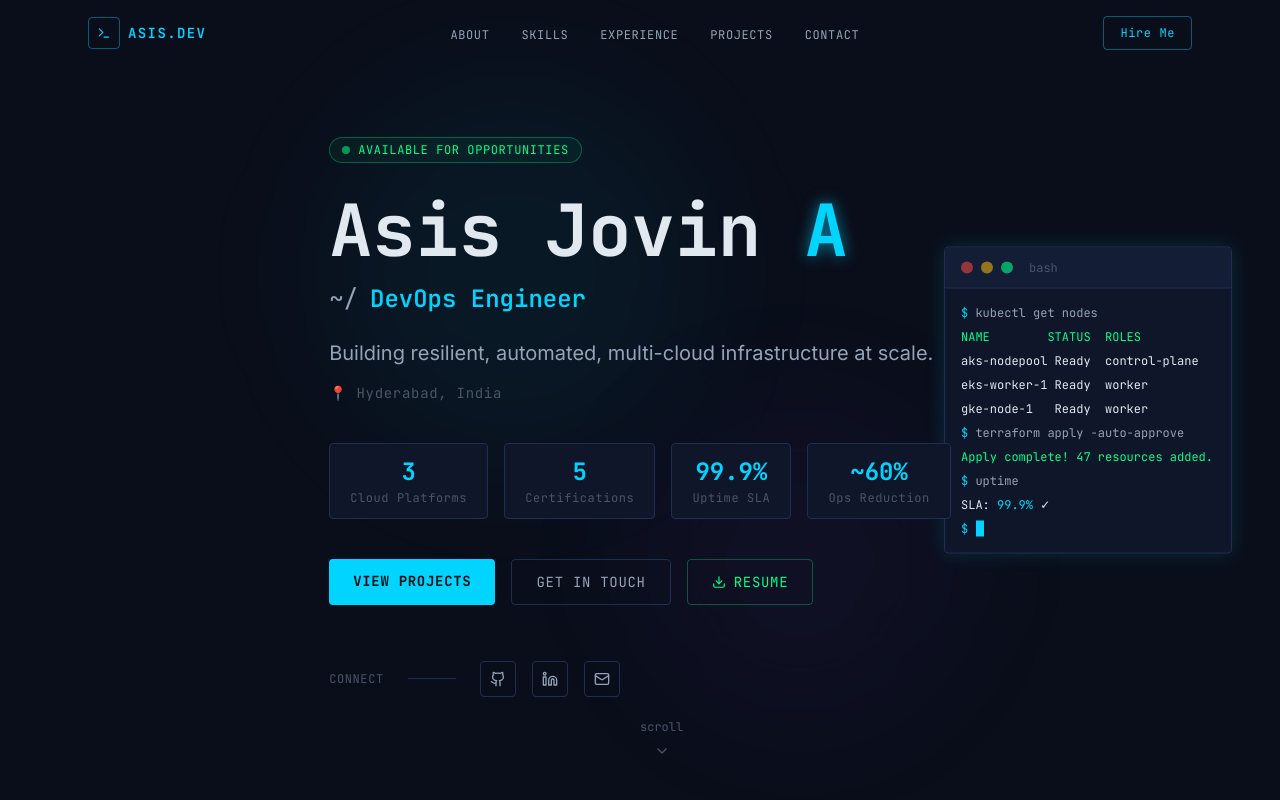
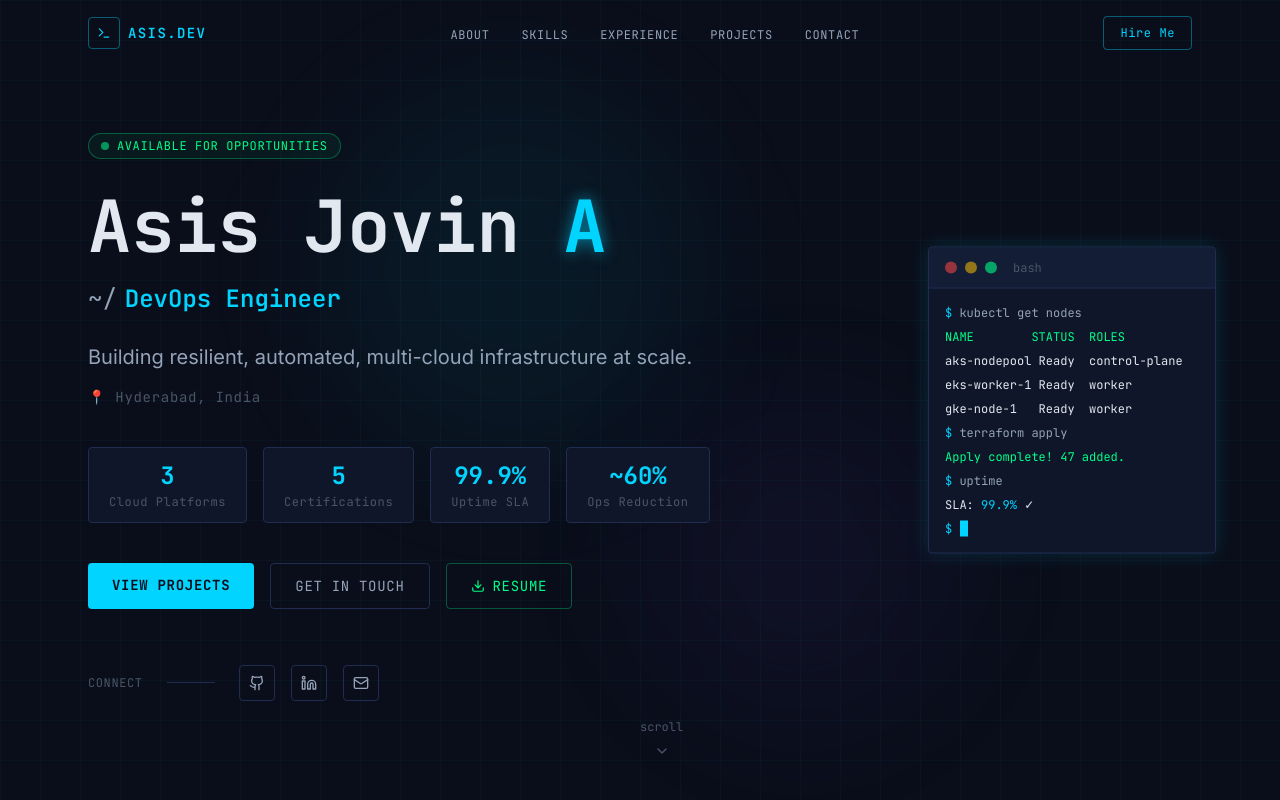
Before and after one commit to asis2003/portfolio, a React (Vite) app: page / in a window 1280 px wide. Shown: the top 800 px of the page. Built offline with nearby package versions, Linux system fonts and the light colour scheme.

Commit message:
fix typewriter and terminal alignment

```diff
--- a/src/components/Hero.jsx
+++ b/src/components/Hero.jsx
@@ -1,5 +1,5 @@
 import { useEffect, useState } from 'react';
-import { Github, Linkedin, Mail, Phone, ChevronDown, Download } from 'lucide-react';
+import { Github, Linkedin, Mail, ChevronDown, Download } from 'lucide-react';
 import { personal } from '../data';
 
 const roles = [
@@ -23,14 +23,14 @@ export default function Hero() {
       timeout = setTimeout(() => {
         setDisplayed(current.slice(0, charIdx + 1));
         setCharIdx(c => c + 1);
-      }, 80);
+      }, 100);
     } else if (!deleting && charIdx === current.length) {
       timeout = setTimeout(() => setDeleting(true), 2000);
     } else if (deleting && charIdx > 0) {
       timeout = setTimeout(() => {
         setDisplayed(current.slice(0, charIdx - 1));
         setCharIdx(c => c - 1);
-      }, 40);
+      }, 50);
     } else if (deleting && charIdx === 0) {
       setDeleting(false);
       setRoleIdx(i => (i + 1) % roles.length);
@@ -41,14 +41,14 @@ export default function Hero() {
   return (
     <section
       id="hero"
-      className="relative min-h-screen flex flex-col justify-center bg-grid overflow-hidden"
-      style={{ background: 'var(--bg)' }}
+      className="relative min-h-screen flex flex-col justify-center overflow-hidden bg-[#0a0e1a] bg-grid"
     >
       {/* Ambient glow blobs */}
       <div className="absolute top-20 left-1/4 w-96 h-96 bg-[#00d4ff]/5 rounded-full blur-3xl pointer-events-none" />
       <div className="absolute bottom-20 right-1/4 w-80 h-80 bg-[#7c3aed]/5 rounded-full blur-3xl pointer-events-none" />
 
-      <div className="max-w-6xl mx-auto px-6 py-24 pt-32 relative z-10">
+      <div className="max-w-6xl mx-auto px-6 py-24 pt-32 w-full relative z-10">
+        <div className="max-w-2xl">
           {/* Status badge */}
           <div className="inline-flex items-center gap-2 px-3 py-1 rounded-full border border-[#00ff88]/30 bg-[#00ff88]/5 mb-8">
             <span className="w-2 h-2 rounded-full bg-[#00ff88] animate-pulse" />
@@ -61,12 +61,12 @@ export default function Hero() {
           </h1>
 
           {/* Typewriter role */}
-        <div className="flex items-center gap-3 mb-6">
+          <div className="flex items-center gap-2 mb-6 h-10">
             <span className="font-mono text-xl md:text-2xl text-[#94a3b8]">~/</span>
-          <span className="font-mono text-xl md:text-2xl text-[#00d4ff] font-semibold">
+            <span className="font-mono text-xl md:text-2xl text-[#00d4ff] font-semibold min-w-0">
               {displayed}
             </span>
-          <span className="w-0.5 h-7 bg-[#00d4ff] animate-blink" />
+            <span className="w-0.5 h-7 bg-[#00d4ff] animate-blink shrink-0" />
           </div>
 
           {/* Tagline */}
@@ -120,7 +120,7 @@ export default function Hero() {
           {/* Social links */}
           <div className="flex items-center gap-6">
             <span className="font-mono text-xs text-[#4a5568] tracking-wider">CONNECT</span>
-          <div className="h-px flex-1 max-w-12 bg-[#1e2d50]" />
+            <div className="h-px w-12 bg-[#1e2d50]" />
             <div className="flex gap-4">
               <a href={personal.github} target="_blank" rel="noreferrer"
                 className="w-9 h-9 flex items-center justify-center rounded border border-[#1e2d50] hover:border-[#00d4ff] hover:text-[#00d4ff] text-[#94a3b8] transition-all">
@@ -137,9 +137,10 @@ export default function Hero() {
             </div>
           </div>
         </div>
+      </div>
 
-      {/* Terminal block floating right (desktop) */}
-      <div className="hidden lg:block absolute right-12 top-1/2 -translate-y-1/2 w-72 rounded border border-[#1e2d50] bg-[#0f1629] overflow-hidden glow-cyan">
+      {/* Terminal block — only on XL screens, absolutely positioned */}
+      <div className="hidden xl:block absolute right-16 top-1/2 -translate-y-1/2 w-72 rounded border border-[#1e2d50] bg-[#0f1629] overflow-hidden glow-cyan">
         <div className="flex items-center gap-2 px-4 py-3 bg-[#131d35] border-b border-[#1e2d50]">
           <span className="w-3 h-3 rounded-full bg-red-500/60" />
           <span className="w-3 h-3 rounded-full bg-yellow-500/60" />
@@ -152,8 +153,8 @@ export default function Hero() {
           <div className="text-[#e2e8f0]">aks-nodepool&nbsp;Ready&nbsp;&nbsp;control-plane</div>
           <div className="text-[#e2e8f0]">eks-worker-1&nbsp;Ready&nbsp;&nbsp;worker</div>
           <div className="text-[#e2e8f0]">gke-node-1&nbsp;&nbsp;&nbsp;Ready&nbsp;&nbsp;worker</div>
-          <div className="mt-2"><span className="text-[#00d4ff]">$</span> <span className="text-[#94a3b8]">terraform apply -auto-approve</span></div>
-          <div className="text-[#00ff88]">Apply complete! 47 resources added.</div>
+          <div className="mt-2"><span className="text-[#00d4ff]">$</span> <span className="text-[#94a3b8]">terraform apply</span></div>
+          <div className="text-[#00ff88]">Apply complete! 47 added.</div>
           <div className="mt-2"><span className="text-[#00d4ff]">$</span> <span className="text-[#94a3b8]">uptime</span></div>
           <div className="text-[#e2e8f0]">SLA: <span className="text-[#00d4ff]">99.9%</span> ✓</div>
           <div className="flex items-center gap-1 mt-2">
```
Lines whose indentation alone changed are shown as unchanged.
